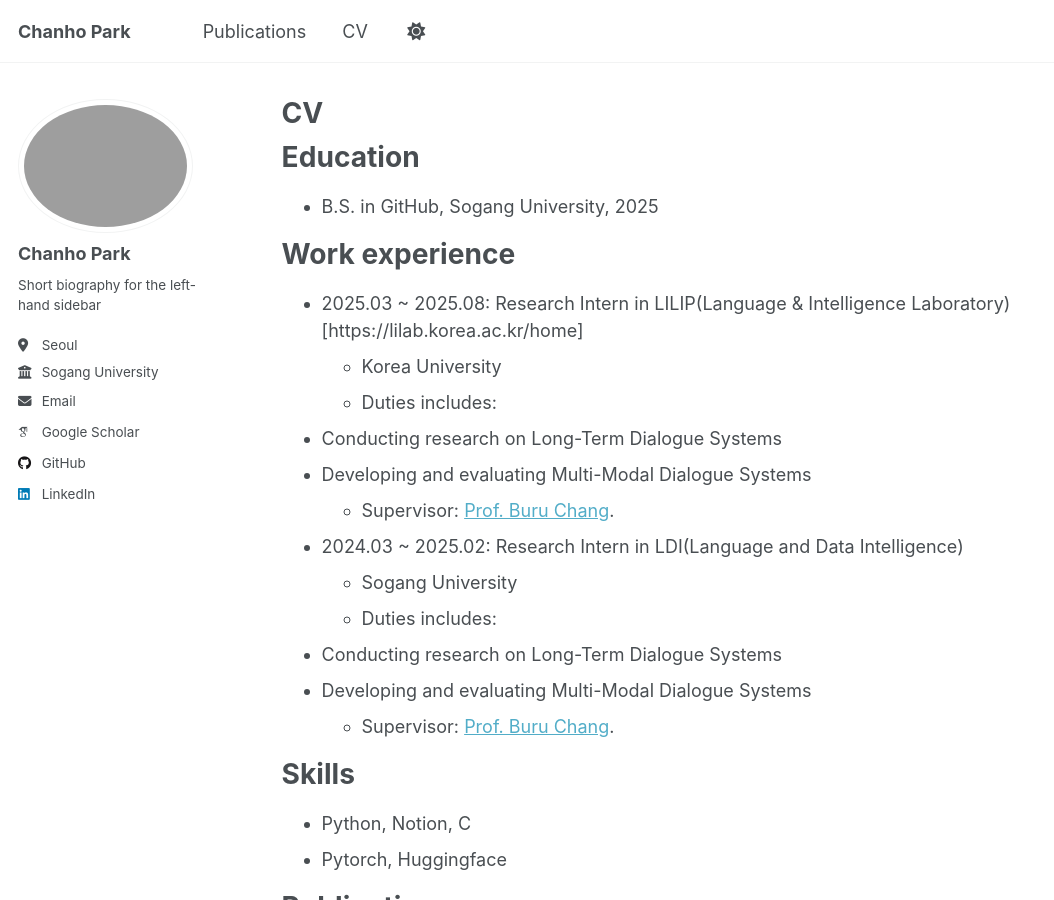
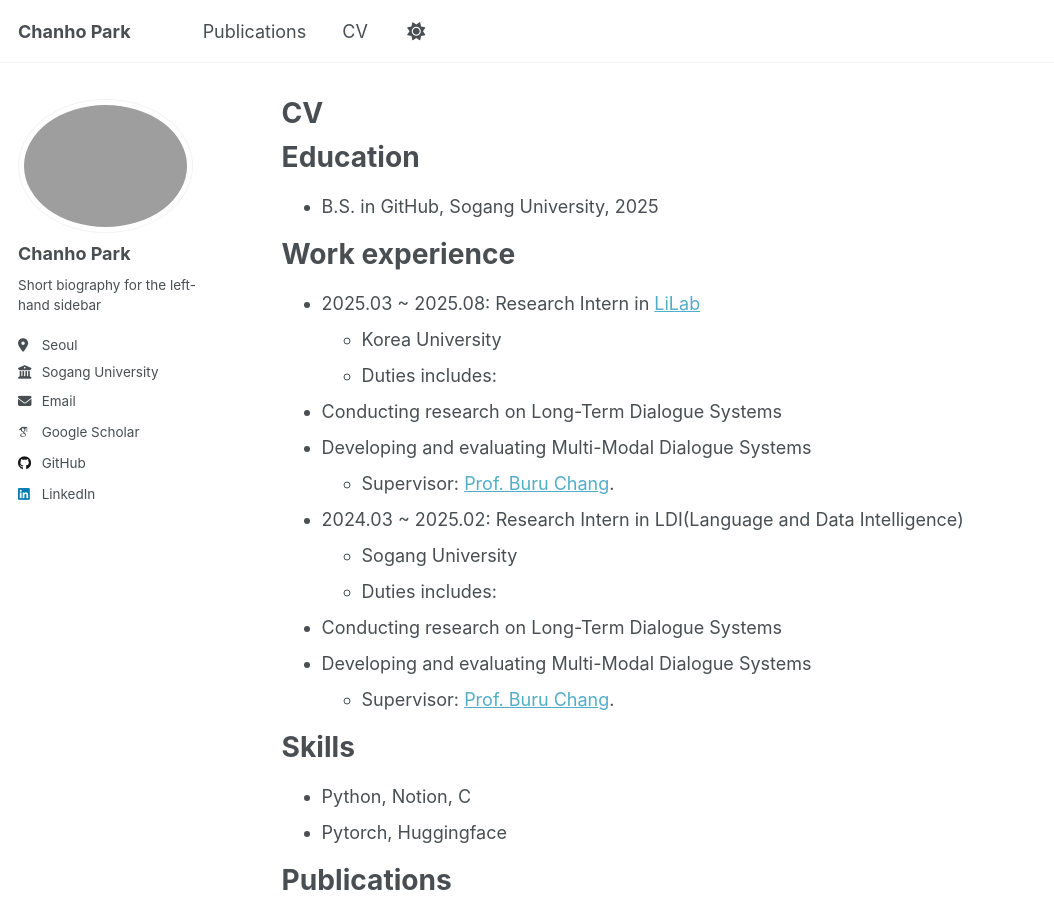
Before and after one commit to chanho12/chanho12.github.io, a Jekyll site: the page built from _pages/cv.md, in a window 1280 px wide and 900 px high. Shown: the whole window, without its empty margins (0-1054 px from the left). Built offline with Jekyll 4.4.1, drawn with Linux system fonts in a browser that asks for light colours; some web fonts are replaced.

Commit message:
Update cv.md

```diff
--- a/_pages/cv.md
+++ b/_pages/cv.md
@@ -15,7 +15,7 @@
 
 Work experience
 ======
-* 2025.03 ~ 2025.08: Research Intern in LILIP(Language & Intelligence Laboratory)[https://lilab.korea.ac.kr/home]
+* 2025.03 ~ 2025.08: Research Intern in [LiLab](https://lilab.korea.ac.kr/home)
   * Korea University
   * Duties includes:
 - Conducting research on Long-Term Dialogue Systems
```
